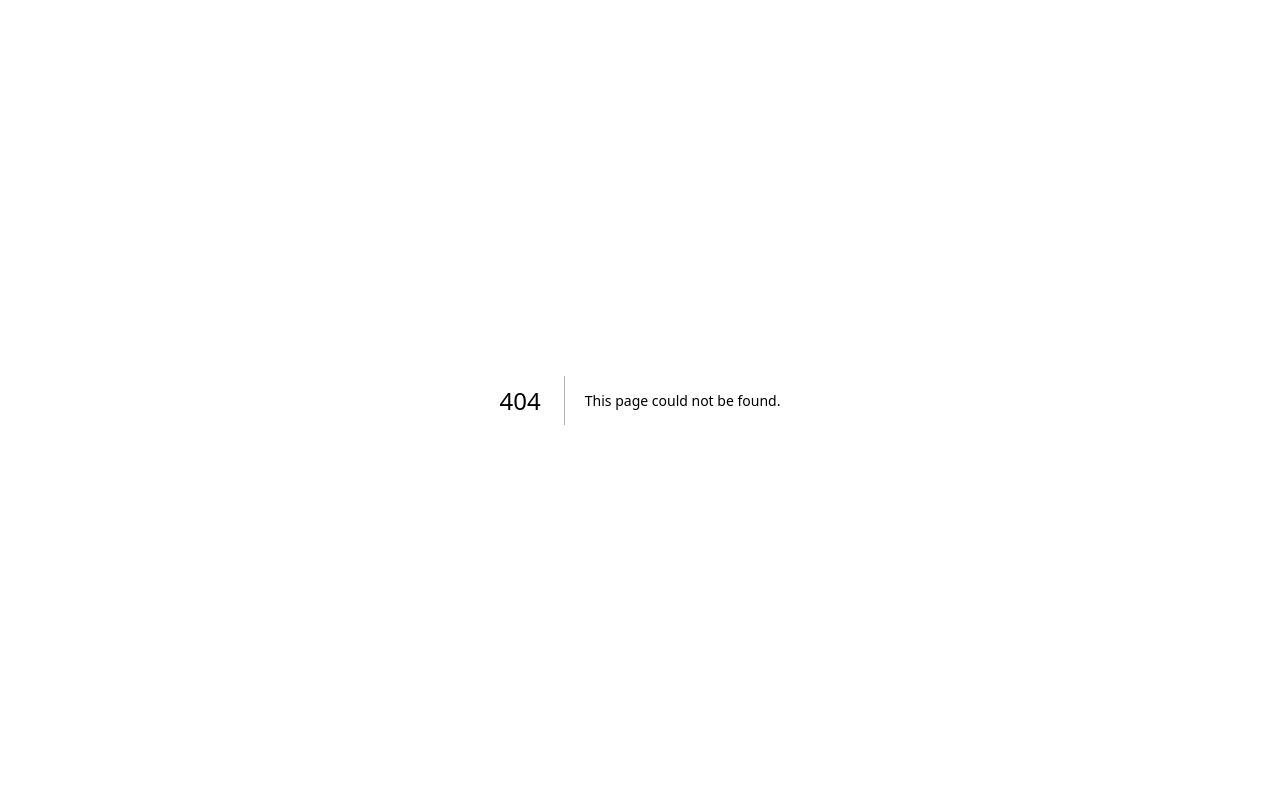
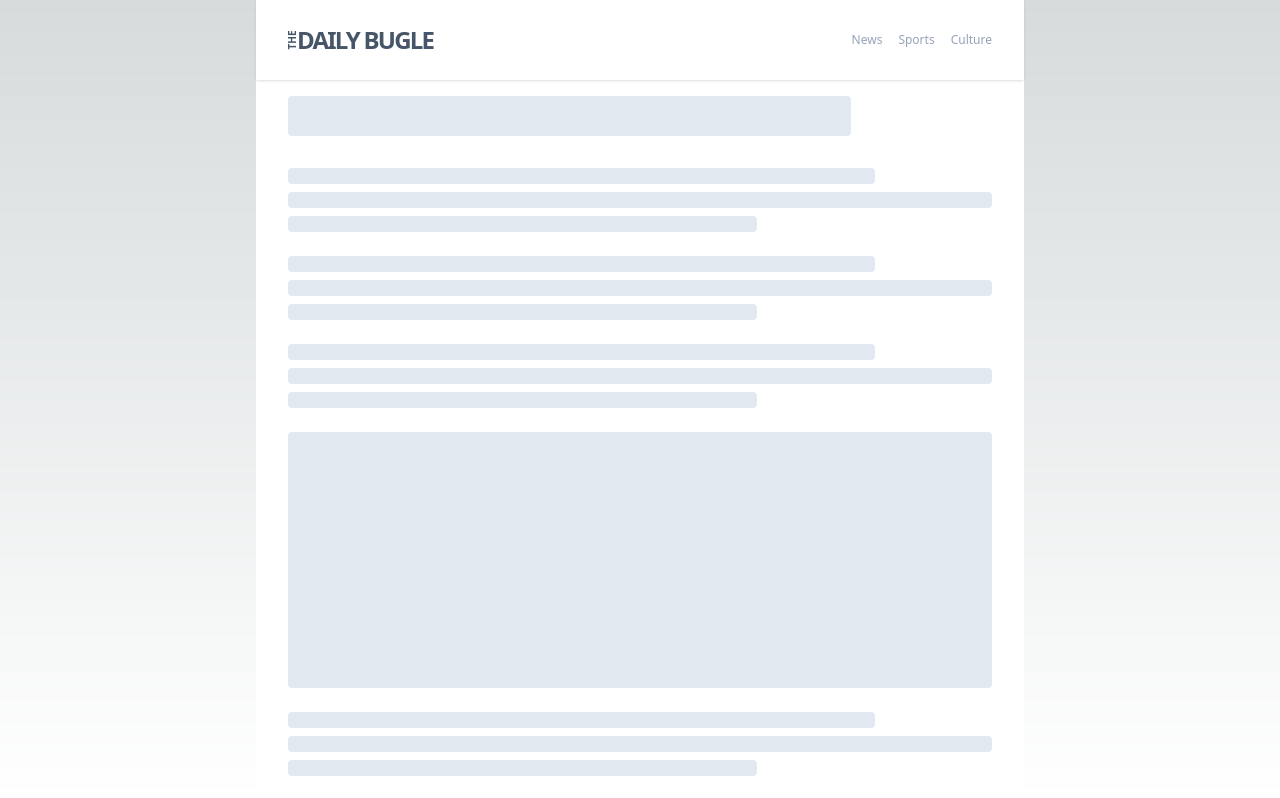
Before and after one commit to MahdiMurshed/nuggets, a Next.js app in the folder apps/framer-motion-recipes/: page /3-header-part-1 in a window 1280 px wide. Before the commit this address had no page. Shown: the top 798 px of the page. Built offline with nearby package versions, Linux system fonts and the light colour scheme.

Commit message:
chore: Add header component with dynamic height

```diff
--- /dev/null
+++ b/apps/framer-motion-recipes/src/components/3-header-part-1/Header.tsx
@@ -0,0 +1,40 @@
+import { m } from "@/utils"
+import { useMotionValue, useScroll } from "framer-motion"
+import { useEffect } from "react";
+
+export function Header() {
+    const { scrollY } = useScroll();
+    const height = useMotionValue(80);
+
+    useEffect(() => {
+        return scrollY.onChange(current => {
+            const previous = scrollY.getPrevious() || 0;
+            const delta = current - previous;
+
+            if (delta > 0) {
+                //shrink the header
+                height.set(Math.max(50, height.get() - delta * 0.1))
+            } else {
+                //expand the header
+                height.set(Math.min(80, height.get() - delta * 0.1))
+            }
+        })
+    })
+    return <m.header style={{ height }} className="flex h-20 fixed inset-x-0">
+        <div className="mx-auto flex w-full max-w-3xl items-center justify-between px-8 bg-white shadow">
+            <p className="flex origin-left items-center text-xl font-semibold uppercase">
+                <span className="-ml-1.5 inline-block -rotate-90 text-[10px] leading-[0]">
+                    The
+                </span>
+                <span className="-ml-1 text-2xl tracking-[-.075em]">
+                    Daily Bugle
+                </span>
+            </p>
+            <nav className="flex space-x-4 text-xs font-medium text-slate-400">
+                <a href="#">News</a>
+                <a href="#">Sports</a>
+                <a href="#">Culture</a>
+            </nav>
+        </div>
+    </m.header>
+}
--- /dev/null
+++ b/apps/framer-motion-recipes/src/pages/3-header-part-1/index.tsx
@@ -0,0 +1,31 @@
+import { Header } from "@/components/3-header-part-1/Header";
+
+export default function Home() {
+    return (
+        <div className="mx-auto flex w-full max-w-3xl flex-1 overflow-hidden text-slate-600 bg-white">
+            <div className="z-0 flex-1">
+                <Header />
+                <main className="px-8 pt-24">
+                    <h1 className="h-10 w-4/5 rounded bg-slate-200 text-2xl font-bold" />
+                    <div className="mt-8 space-y-6">
+                        {Array.from({ length: 3 }, (_, i) => i).map((i) => (
+                            <div key={i} className="space-y-2 text-sm">
+                                <p className="h-4 w-5/6 rounded bg-slate-200" />
+                                <p className="h-4 rounded bg-slate-200" />
+                                <p className="h-4 w-4/6 rounded bg-slate-200" />
+                            </div>
+                        ))}
+                        <div className="h-64 rounded bg-slate-200"></div>
+                        {Array.from({ length: 91 }, (_, i) => i).map((i) => (
+                            <div key={i} className="space-y-2 text-sm">
+                                <p className="h-4 w-5/6 rounded bg-slate-200" />
+                                <p className="h-4 rounded bg-slate-200" />
+                                <p className="h-4 w-4/6 rounded bg-slate-200" />
+                            </div>
+                        ))}
+                    </div>
+                </main>
+            </div>
+        </div>
+    );
+}
```
